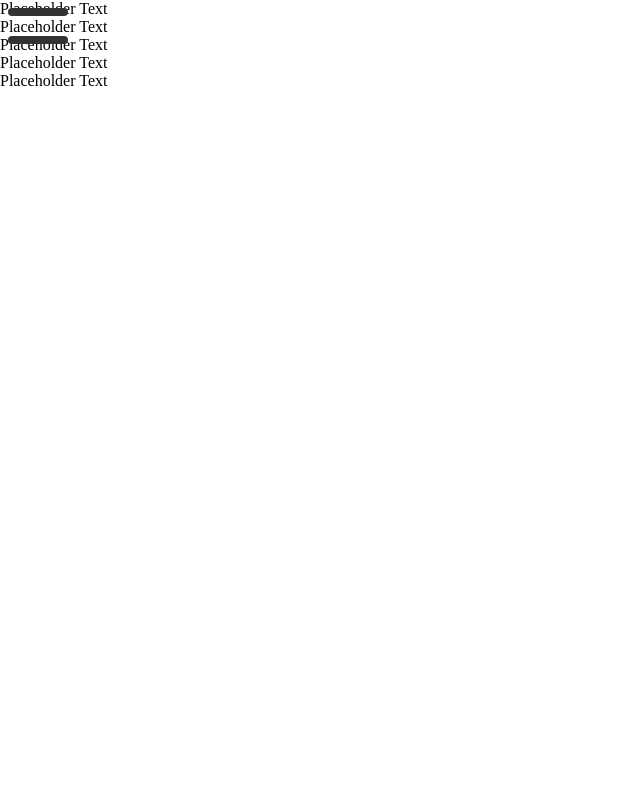
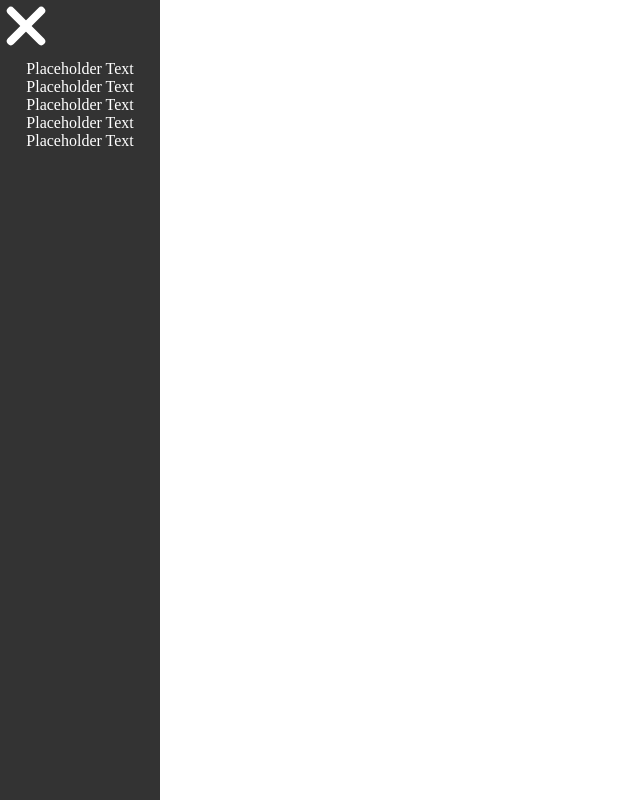
Before and after one commit to suhas-sunder/css-only-hamburger-menu, a plain HTML site: page index.html in a window 1280 px wide. Both pictures are taken after a click on the label 38 px from the left and 26 px from the top of the page. Shown: the whole page, without its empty margins (0-640 px from the left). Drawn offline with Linux system fonts and the light colour scheme.

Commit message:
Burger menu complete

```diff
--- a/styles.css
+++ b/styles.css
@@ -16,6 +16,9 @@ body {
   --foreground: #333;
   --background: white;
   --anim-timing: 200ms ease-in-out;
+  --total-height: calc(var(--bar-height) * 3 + var(--gap) * 2);
+  /* Using trig, multiply by sqrt(2) To obtain the correct angle for the bar_ */
+  --x-width: calc(var(--total-height) * 1.41421356237);
 }
 
 .burger-menu {
@@ -48,15 +51,54 @@ body {
   height: var(--bar-height);
   background-color: var(--foreground);
   border-radius: 9999px;
-  transition: opacity var(--anim-timing);
+  transition: opacity var(--anim-timing), width var(--animation-timing),
+    rotate var(--anim-timing), translate var(--anim-timing),
+    background-color var(--anim-timing);
+  transform-origin: left center;
 }
 
 /* When input is checked */
 .burger-menu input:checked {
   opacity: 0;
   width: 0;
+  background-color: var(--foreground);
 }
 
-.hamburger-menu:has(input:checked)::before {
-    rotate: 45deg;
+.burger-menu:has(input:checked)::before {
+  rotate: 45deg;
+  width: var(--x-width);
+  translate: 0 calc(var(--bar-height) / -2);
 }
+
+.burger-menu:has(input:checked)::after {
+  rotate: -45deg;
+  width: var(--x-width);
+  translate: 0 calc(var(--bar-height) / 2);
+}
+
+.burger-menu:has(input:checked) {
+  --background: var(--foreground);
+  --foreground: white;
+}
+
+.burger-menu:has(input:focus-visible)::before,
+.burger-menu:has(input:focus-visible)::after,
+.burger-menu:has(input:focus-visible) {
+  border: 1px solid var(--background);
+  box-shadow: 0 0 0 1px var(--foreground);
+}
+
+.sidebar {
+  display: flex;
+  justify-content: center;
+  padding-top: calc(var(--total-height) + var(--margin) + 1rem);
+  background-color: var(--foreground);
+  color: var(--background);
+  max-width: 10rem;
+  height: 100vh;
+  translate: -100%;
+}
+
+.burger-menu:has(input:checked) + .sidebar {
+  translate: 0;
+}
```
